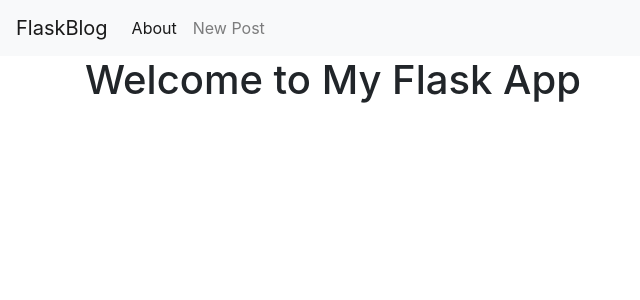
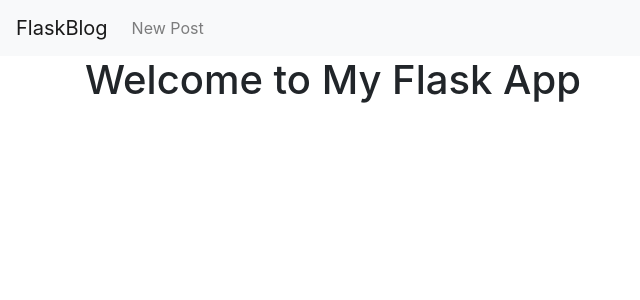
Before and after one commit to hamdiEl/flask-app, a Flask app: page /index in a window 1280 px wide. Shown: the top 300 px of the page, without its empty margins (0-640 px from the left). Run offline with Flask 3, Linux system fonts and the light colour scheme; data that the repository does not hold is empty; some libraries are stand-ins or nearby versions.

Commit message:
update template

```diff
--- a/templates/base.html
+++ b/templates/base.html
@@ -18,9 +18,7 @@
         </button>
         <div class="collapse navbar-collapse" id="navbarNav">
             <ul class="navbar-nav">
-            <li class="nav-item active">
-                <a class="nav-link" href="#">About</a>
-            </li>
+
             <li class="nav-item">
                 <a class="nav-link" href="{{url_for('create')}}">New Post</a>
             </li>
```
